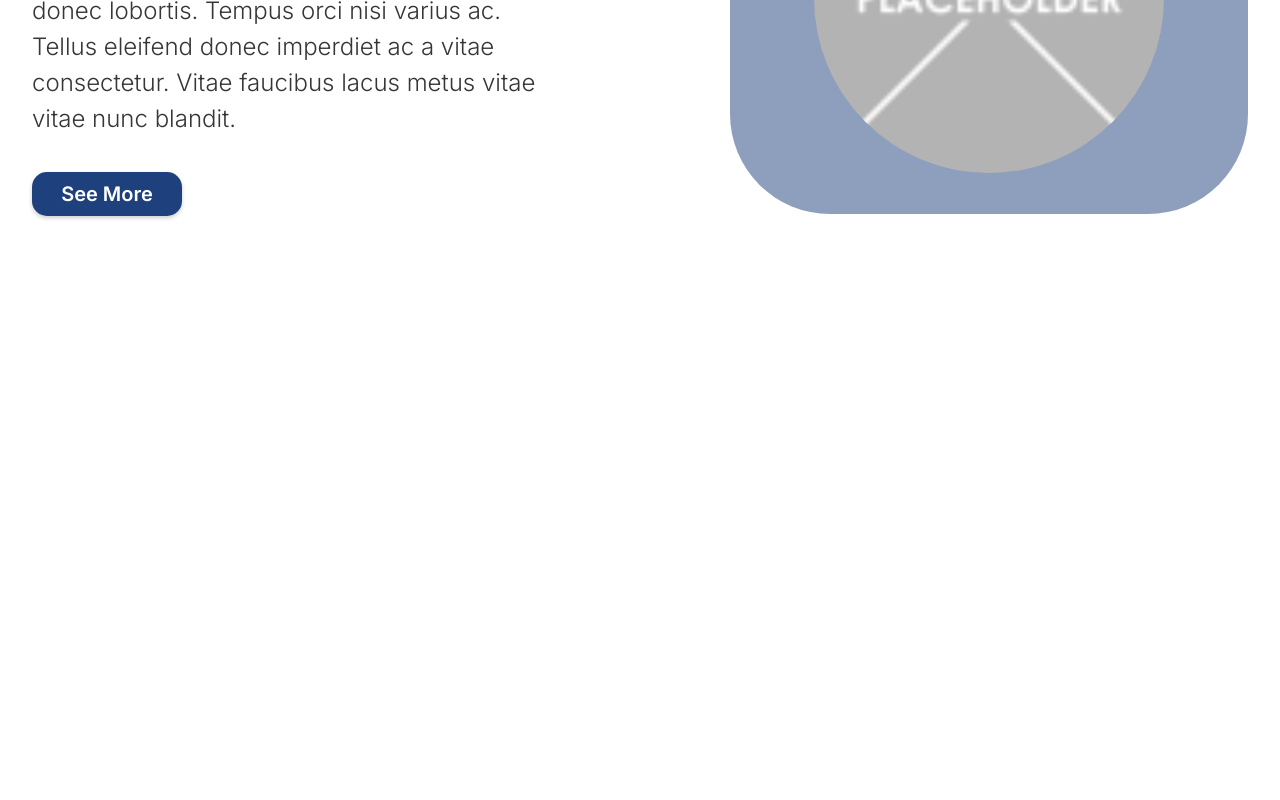
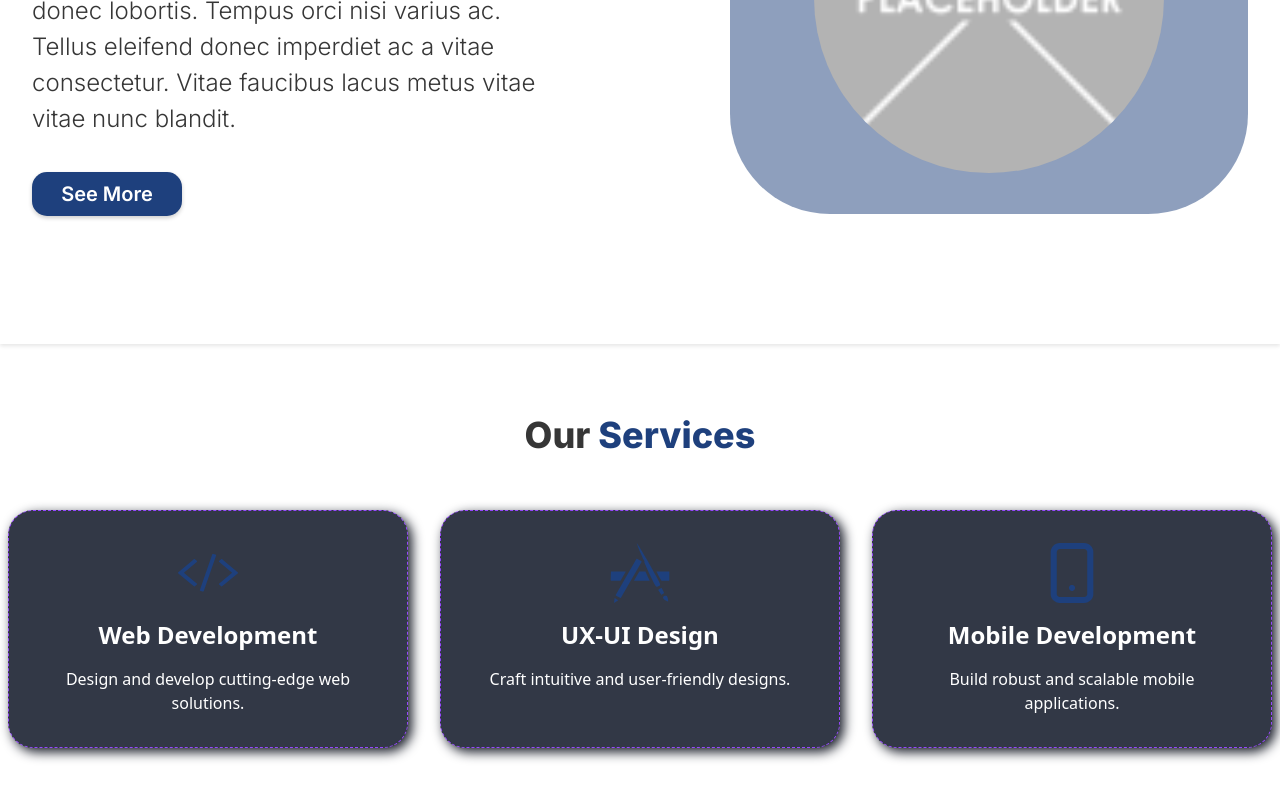
Before and after one commit to Momen-Assaf/HunainFZE, a React (Create React App) app: page / in a window 1280 px wide. Shown: the part 1183-1983 px from the top of the page. Before the commit the page ends 1527 px from the top, so only its background shows below. Built offline with nearby package versions, Linux system fonts and the light colour scheme.

Commit message:
our services initial

```diff
--- a/src/components/TopBar.tsx
+++ b/src/components/TopBar.tsx
@@ -24,7 +24,7 @@ const TopBar = () => {
         <nav className="flex items-center space-x-[60px]">
           <ScrollableText targetSectionId="hero" text="Home" />
           <ScrollableText targetSectionId="aboutUs" text="About Us" />
-          <ScrollableText targetSectionId="services" text="Services" />
+          <ScrollableText targetSectionId="ourServices" text="Services" />
           <ScrollableText targetSectionId="portfolio" text="Portfolio" />
           <CustomButton
             text="Contact Us"
--- a/src/pages/Landing/LandingPage.tsx
+++ b/src/pages/Landing/LandingPage.tsx
@@ -1,6 +1,7 @@
 import AboutUs from "../../components/AboutUs"
 import Effect from "./components/Effect"
 import HeroSection from "./components/HeroSection"
+import OurServices from "./components/OurServices"
 
 const LandingPage = () => {
   return (
@@ -8,6 +9,7 @@ const LandingPage = () => {
       <HeroSection />
       <Effect />
       <AboutUs />
+      <OurServices />
     </div>
   )
 }
--- a/src/pages/Landing/components/OurServices.tsx
+++ b/src/pages/Landing/components/OurServices.tsx
@@ -1,52 +1,43 @@
-const BORDER_COLOR = "#9747ff";
-const SHADOW_COLOR = "#151925";
-const BACKGROUND_COLOR = "#323846";
-const HEADER_TEXT_PRIMARY = "#363636";
-const HEADER_TEXT_SECONDARY = "#1e407d";
-
 import ServiceCard from "./ServiceCard";
-import icon1 from "./icon1.svg";
-import icon2 from "./icon2.svg";
-import icon3 from "./icon3.svg";
+import { codeIcon, mobileIcon, designIcon } from "../../../assets";
+import theme from "../../../theme";
 
 const OurServices = () => {
     return (
-        <div className="absolute w-[1440px] h-[900px] top-[901px] left-px">
-            <div className="absolute w-[1150px] h-[506px] top-[255px] left-[145px]">
-                {/* Mobile Development */}
-                <div className="absolute w-[400px] h-[400px] top-[106px] left-[750px]">
-                    <ServiceCard
-                        title="Mobile Development"
-                        description="Build robust and scalable mobile applications."
-                        iconSrc={icon1}
-                    />
-                </div>
-
-                {/* UX-UI Design */}
-                <div className="absolute w-[400px] h-[400px] top-[106px] left-0">
-                    <ServiceCard
-                        title="UX-UI Design"
-                        description="Craft intuitive and user-friendly designs."
-                        iconSrc={icon2}
-                    />
-                </div>
-
-                {/* Web Development */}
-                <div className="absolute w-[400px] h-[400px] top-0 left-[374px]">
-                    <ServiceCard
-                        title="Web Development"
-                        description="Design and develop cutting-edge web solutions."
-                        iconSrc={icon3}
-                    />
-                </div>
+        <section className="py-16" id="ourServices">
+            {/* Header */}
+            <div className="text-center mb-12">
+                <h2
+                    style={{
+                        fontFamily: theme.fonts.primary,
+                        fontSize: theme.fontSize.heading1,
+                        fontWeight: theme.fontWeight.extraBold,
+                    }}
+                >
+                    <span style={{ color: theme.colors.textDark }}>Our </span>
+                    <span style={{ color: theme.colors.primary }}>Services</span>
+                </h2>
             </div>
 
-            {/* Header */}
-            <p className="absolute w-[232px] top-[119px] left-[604px] [font-family:'Inter-ExtraBold',Helvetica] font-extrabold text-transparent text-4xl tracking-[0] leading-[normal]">
-                <span style={{ color: HEADER_TEXT_PRIMARY }}>Our </span>
-                <span style={{ color: HEADER_TEXT_SECONDARY }}>Services</span>
-            </p>
-        </div>
+            {/* Cards */}
+            <div className="container mx-auto flex flex-wrap justify-center gap-8">
+                <ServiceCard
+                    title="Web Development"
+                    description="Design and develop cutting-edge web solutions."
+                    iconSrc={codeIcon}
+                />
+                <ServiceCard
+                    title="UX-UI Design"
+                    description="Craft intuitive and user-friendly designs."
+                    iconSrc={designIcon}
+                />
+                <ServiceCard
+                    title="Mobile Development"
+                    description="Build robust and scalable mobile applications."
+                    iconSrc={mobileIcon}
+                />
+            </div>
+        </section>
     );
 };
 
--- a/src/pages/Landing/components/ServiceCard.tsx
+++ b/src/pages/Landing/components/ServiceCard.tsx
@@ -2,42 +2,32 @@ const ServiceCard = ({
     title = "Service Title",
     description = "Lorem ipsum dolor sit amet consectetur. Pretium ac enim sapien egestas aenean dapibus. Diam nunc morbi rutrum aliquam sit sit lacus.",
     iconSrc = "../logo.svg",
-    className = "", // Default className (empty string)
+    className = "",
 }) => {
     const borderColor = "#9747ff";
     const shadowColor = "#151925";
     const backgroundColor = "#323846";
 
     return (
-        <div className="relative w-[440px] h-[860px]">
         <div
-                className="fixed w-full h-full top-0 left-0 rounded-[5px] overflow-hidden border border-dashed"
-                style={{ borderColor }}
-            >
-                <div
-                    className="absolute w-[402px] h-[402px] top-[19px] left-[19px] border border-solid shadow-lg rounded-[25px]"
+            className={`relative w-full max-w-[400px] h-auto p-8 rounded-[25px] shadow-md hover:scale-105 transition-transform border border-dashed ${className}`}
             style={{
-                        backgroundColor, // Use global variable for background color
-                        boxShadow: `4px 4px 1px ${shadowColor}`, // Use global variable for shadow color
+                borderColor,
+                backgroundColor,
+                boxShadow: `4px 4px 12px ${shadowColor}`,
             }}
         >
-                    <div className="relative w-full h-[282px] top-[59px]">
             <img
-                            className="absolute w-[60px] h-[38px] top-0 left-1/2 transform -translate-x-1/2"
+                className="w-[60px] h-[60px] mx-auto mb-4"
                 alt="Icon"
-                            src={iconSrc} // Updated prop name
+                src={iconSrc}
             />
-
-                        <h3 className="absolute w-full top-12 text-center font-extrabold text-white text-[32px] tracking-[0]">
+            <h3 className="text-white text-center font-extrabold text-2xl mb-4">
                 {title}
             </h3>
-
-                        <p className="absolute w-[350px] top-[117px] left-1/2 transform -translate-x-1/2 text-center font-light text-white text-2xl leading-normal">
+            <p className="text-white text-center font-light text-base leading-6">
                 {description}
             </p>
-                    </div>
-                </div>
-            </div>
         </div>
     );
 };
```
Lines whose indentation alone changed are shown as unchanged.
